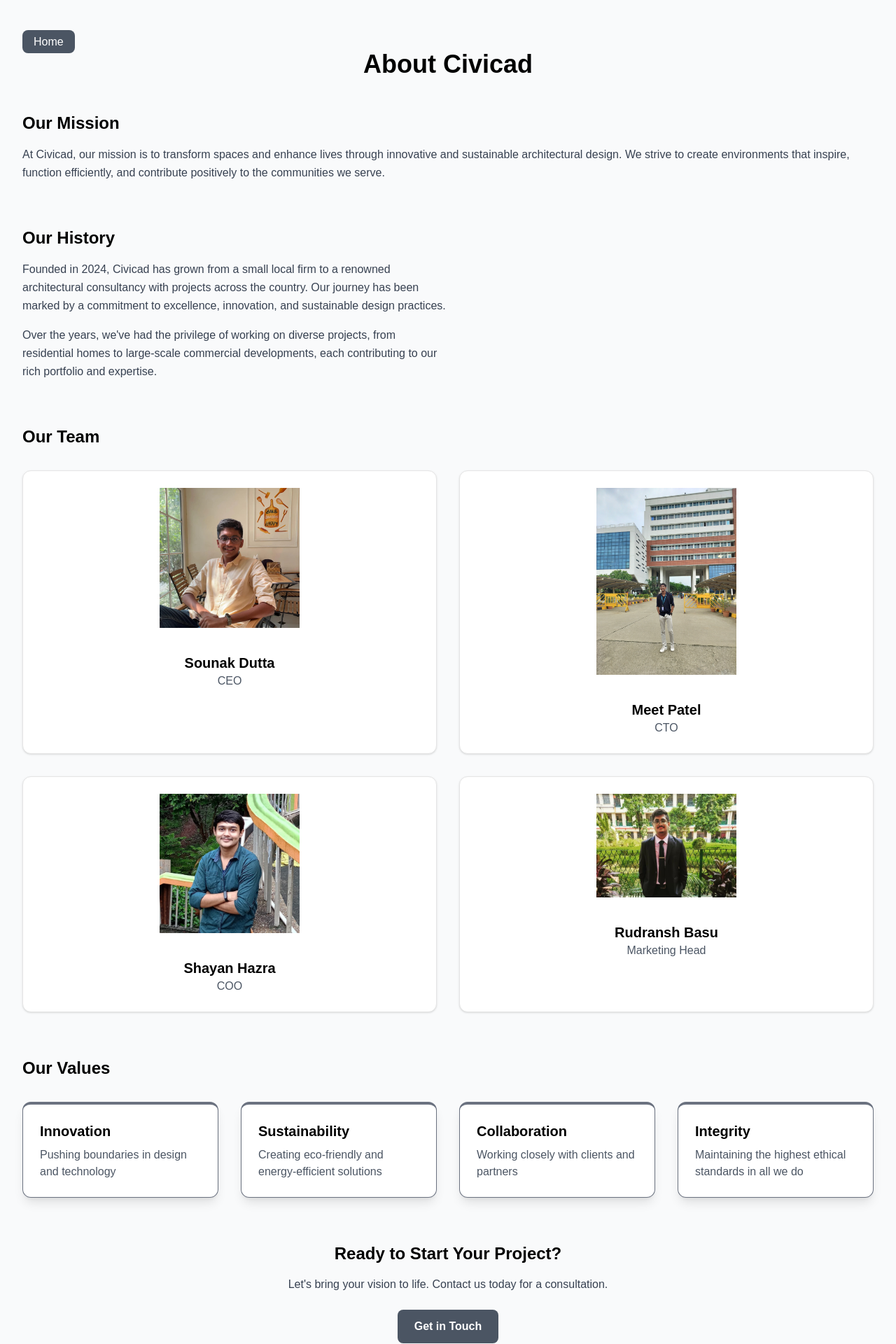
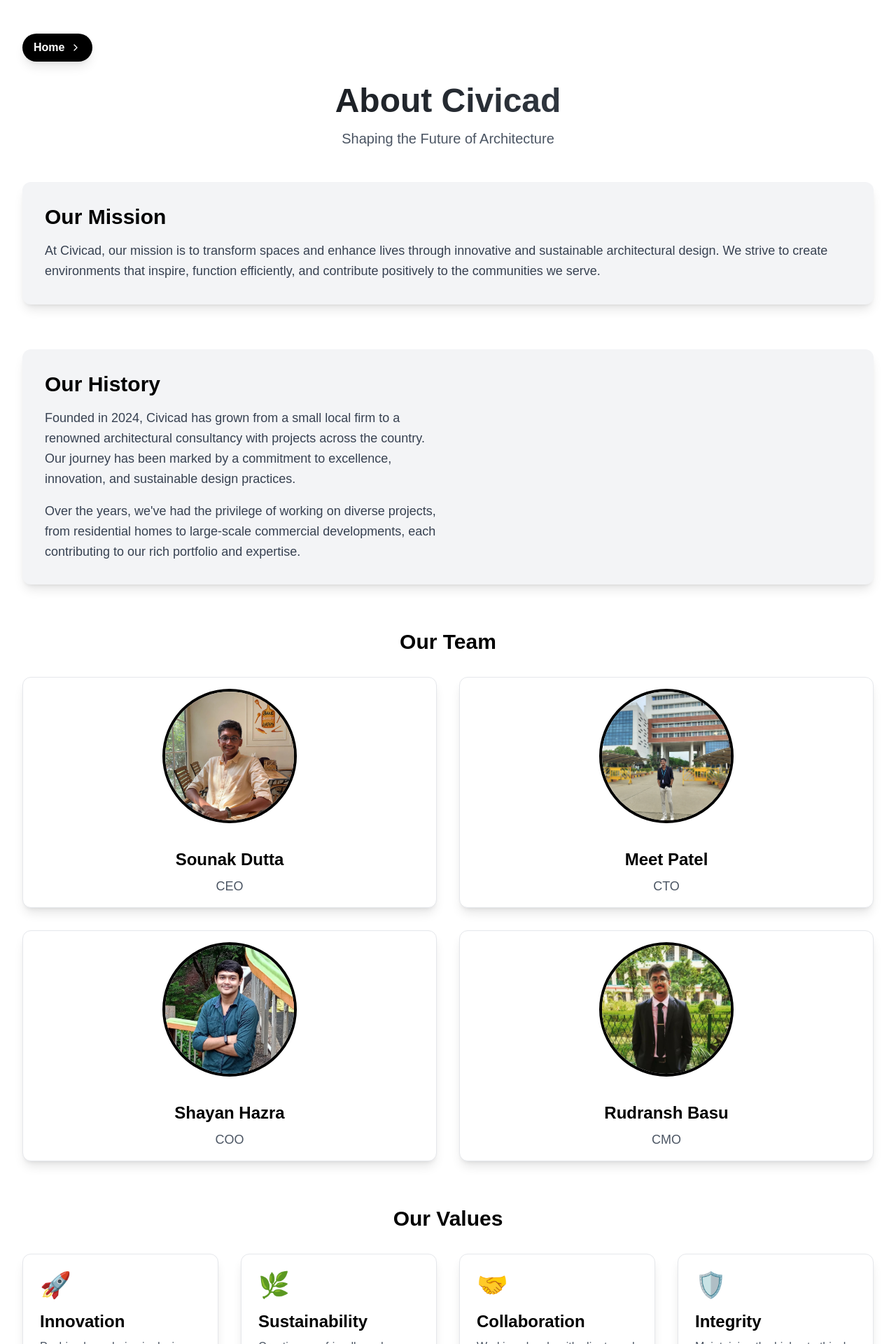
Before and after one commit to JUSTMEETPATEL/CiviCadConsultancy, a Next.js app: page /about in a window 1280 px wide. Shown: the top 1920 px of the page at 70% size. Built offline with nearby package versions, Linux system fonts and the light colour scheme.

Commit message:
project section changed and about us page

```diff
--- a/src/app/about/page.tsx
+++ b/src/app/about/page.tsx
@@ -1,73 +1,87 @@
-"use client";
+"use client"
 
-import React from "react";
-import Image from "next/image";
-import { Card, CardContent } from "@/components/ui/card";
-import Link from "next/link";
+import React from "react"
+import Image from "next/image"
+import { Card, CardContent } from "@/components/ui/card"
+import Link from "next/link"
+import { motion } from "framer-motion"
+import { ChevronRight } from "lucide-react"
 
-
-export default function page() {
+export default function Component() {
   return (
-    <div className="min-h-screen bg-gray-50 py-12 px-4 sm:px-6 lg:px-8">
+    <div className="min-h-screen bg-white text-black py-12 px-4 sm:px-6 lg:px-8">
       <div className="max-w-7xl mx-auto">
+        <motion.div
+          initial={{ opacity: 0, y: -20 }}
+          animate={{ opacity: 1, y: 0 }}
+          transition={{ duration: 0.5 }}
+          className="mb-12"
+        >
           <Link
             href="/"
-          className="bg-gray-600 text-white px-3 py-1 md:px-4 md:py-2 mr-6 rounded-lg hover:text-lg transition-all duration-200"
+            className="bg-black text-white px-4 py-2 rounded-full font-bold hover:bg-gray-800 transition-all duration-200 inline-block shadow-lg hover:shadow-xl transform hover:-translate-y-1"
           >
+            <span className="flex items-center">
               Home
+              <ChevronRight className="ml-2 h-4 w-4" />
+            </span>
           </Link>
-        <h1 className="text-4xl font-bold text-center text-black mb-12">
+          <h1 className="text-5xl font-extrabold text-center mt-8 mb-4 bg-gradient-to-r from-black to-gray-600 text-transparent bg-clip-text">
             About Civicad
           </h1>
+          <p className="text-xl text-center text-gray-600">Shaping the Future of Architecture</p>
+        </motion.div>
 
         {/* Mission Section */}
-        <section className="mb-16">
-          <h2 className="text-2xl font-semibold text-black mb-4">
-            Our Mission
-          </h2>
-          <p className="text-gray-700 leading-relaxed">
+        <motion.section
+          className="mb-16 bg-gray-100 rounded-xl p-8 shadow-lg"
+          initial={{ opacity: 0, y: 20 }}
+          animate={{ opacity: 1, y: 0 }}
+          transition={{ delay: 0.2, duration: 0.5 }}
+        >
+          <h2 className="text-3xl font-bold text-black mb-4">Our Mission</h2>
+          <p className="text-lg leading-relaxed text-gray-700">
             At Civicad, our mission is to transform spaces and enhance lives
             through innovative and sustainable architectural design. We strive
             to create environments that inspire, function efficiently, and
             contribute positively to the communities we serve.
           </p>
-        </section>
+        </motion.section>
 
         {/* History Section */}
-        <section className="mb-16">
-          <h2 className="text-2xl font-semibold text-black mb-4">
-            Our History
-          </h2>
+        <motion.section
+          className="mb-16 bg-gray-100 rounded-xl p-8 shadow-lg"
+          initial={{ opacity: 0, y: 20 }}
+          animate={{ opacity: 1, y: 0 }}
+          transition={{ delay: 0.4, duration: 0.5 }}
+        >
+          <h2 className="text-3xl font-bold text-black mb-4">Our History</h2>
           <div className="flex flex-col md:flex-row items-center gap-8">
             <div className="md:w-1/2">
-              <p className="text-gray-700 leading-relaxed mb-4">
+              <p className="text-lg leading-relaxed mb-4 text-gray-700">
                 Founded in 2024, Civicad has grown from a small local firm to a
                 renowned architectural consultancy with projects across the
                 country. Our journey has been marked by a commitment to
                 excellence, innovation, and sustainable design practices.
               </p>
-              <p className="text-gray-700 leading-relaxed">
+              <p className="text-lg leading-relaxed text-gray-700">
                 Over the years, we&apos;ve had the privilege of working on
                 diverse projects, from residential homes to large-scale
                 commercial developments, each contributing to our rich portfolio
                 and expertise.
               </p>
             </div>
-            {/* <div className="md:w-1/2">
-              <Image
-                src="/placeholder.svg?height=300&width=500&text=Civicad+Office"
-                alt="Civicad Office"
-                width={500}
-                height={300}
-                className="rounded-lg shadow-md"
-              />
-            </div> */}
           </div>
-        </section>
+        </motion.section>
 
         {/* Team Section */}
-        <section className="mb-16">
-          <h2 className="text-2xl font-semibold text-black mb-8">Our Team</h2>
+        <motion.section
+          className="mb-16"
+          initial={{ opacity: 0, y: 20 }}
+          animate={{ opacity: 1, y: 0 }}
+          transition={{ delay: 0.6, duration: 0.5 }}
+        >
+          <h2 className="text-3xl font-bold text-black mb-8 text-center">Our Team</h2>
           <div className="grid grid-cols-1 md:grid-cols-2 gap-8">
             {[
               {
@@ -90,92 +104,117 @@ export default function page() {
               },
               {
                 name: "Rudransh Basu",
-                role: "Marketing Head",
+                role: "CMO",
                 image: "/Rudransh.jpg?height=200&width=200&text=Rudransh",
                 link: "https://www.linkedin.com/in/rudransh-basu-63a19a224",
               },
             ].map((member) => (
-              <Card key={member.name} className="text-center">
+              <motion.div
+                key={member.name}
+                whileHover={{ scale: 1.05 }}
+                whileTap={{ scale: 0.95 }}
+              >
+                <Card className="bg-white text-center overflow-hidden group rounded-xl shadow-lg border border-gray-200">
                   <Link href={member.link}>
-                  <CardContent className="pt-6">
+                    <CardContent className="pt-6 p-4">
                       <div className="flex flex-col items-center justify-between gap-5">
+                        <div className="relative w-48 h-48 rounded-full overflow-hidden mb-4 border-4 border-black">
                           <Image
                             src={member.image}
                             alt={member.name}
-                        width={200}
-                        height={200}
-                        className="mx-auto mb-4"
+                            layout="fill"
+                            objectFit="cover"
+                            className="transition-transform duration-300 group-hover:scale-110"
                           />
-                      <div>
-                        <h3 className="text-xl font-semibold text-black">
+                        </div>
+                        <div className="space-y-2">
+                          <h3 className="text-2xl font-bold text-black group-hover:text-gray-600 transition-colors duration-300">
                             {member.name}
                           </h3>
-                        <p className="text-gray-600">{member.role}</p>
+                          <p className="text-lg text-gray-600">{member.role}</p>
                         </div>
                       </div>
                     </CardContent>
                   </Link>
                 </Card>
+              </motion.div>
             ))}
           </div>
-        </section>
+        </motion.section>
 
         {/* Values Section */}
-        <section className="mb-16">
-          <h2 className="text-2xl font-semibold text-black mb-8">Our Values</h2>
+        <motion.section
+          className="mb-16"
+          initial={{ opacity: 0, y: 20 }}
+          animate={{ opacity: 1, y: 0 }}
+          transition={{ delay: 0.8, duration: 0.5 }}
+        >
+          <h2 className="text-3xl font-bold text-black mb-8 text-center">Our Values</h2>
           <div className="grid grid-cols-1 md:grid-cols-2 lg:grid-cols-4 gap-8">
             {[
               {
                 title: "Innovation",
                 description: "Pushing boundaries in design and technology",
+                icon: "🚀",
               },
               {
                 title: "Sustainability",
-                description:
-                  "Creating eco-friendly and energy-efficient solutions",
+                description: "Creating eco-friendly and energy-efficient solutions",
+                icon: "🌿",
               },
               {
                 title: "Collaboration",
                 description: "Working closely with clients and partners",
+                icon: "🤝",
               },
               {
                 title: "Integrity",
-                description:
-                  "Maintaining the highest ethical standards in all we do",
+                description: "Maintaining the highest ethical standards in all we do",
+                icon: "🛡️",
               },
-            ].map((value) => (
-              <Card
+            ].map((value, index) => (
+              <motion.div
                 key={value.title}
-                className="bg-white shadow-lg border-t-4 border-gray-500"
+                initial={{ opacity: 0, y: 20 }}
+                animate={{ opacity: 1, y: 0 }}
+                transition={{ delay: 0.2 * index, duration: 0.5 }}
               >
+                <Card className="bg-white shadow-lg border border-gray-200 h-full group hover:bg-gray-50 transition-all duration-300">
                   <CardContent className="p-6">
-                  <h3 className="text-xl font-semibold text-black mb-2">
+                    <div className="text-4xl mb-4 group-hover:scale-110 transition-transform duration-300">{value.icon}</div>
+                    <h3 className="text-2xl font-bold text-black mb-2 group-hover:text-gray-600 transition-colors duration-300">
                       {value.title}
                     </h3>
                     <p className="text-gray-600">{value.description}</p>
                   </CardContent>
                 </Card>
+              </motion.div>
             ))}
           </div>
-        </section>
+        </motion.section>
 
         {/* Call to Action */}
-        <section className="text-center">
-          <h2 className="text-2xl font-semibold text-black mb-4">
+        <motion.section
+          className="text-center"
+          initial={{ opacity: 0, y: 20 }}
+          animate={{ opacity: 1, y: 0 }}
+          transition={{ delay: 1, duration: 0.5 }}
+        >
+          <h2 className="text-3xl font-bold text-black mb-4">
             Ready to Start Your Project?
           </h2>
-          <p className="text-gray-700 mb-6">
+          <p className="text-xl text-gray-600 mb-6">
             Let&apos;s bring your vision to life. Contact us today for a
             consultation.
           </p>
           <Link
             href="mailto:civicadconsultancy@gmail.com"
-            className="inline-block bg-gray-600 text-white px-6 py-3 rounded-lg font-semibold hover:bg-black transition-colors"
+            className="inline-block bg-black text-white px-8 py-4 rounded-full font-bold text-lg hover:bg-gray-800 transition-all duration-300 transform hover:-translate-y-1 hover:shadow-xl"
           >
             Get in Touch
           </Link>
-        </section>
+        </motion.section>
       </div>
     </div>
-  );
+  )
 }
```
Also changed, not shown: src/app/page.tsx (+14 -8 lines), src/components/Projects.tsx (+6 -1 lines), src/components/ui/layout-grid.tsx (added, +113 -0 lines), src/data/constants.ts (added, +30 -0 lines). Lines whose indentation alone changed are shown as unchanged.
